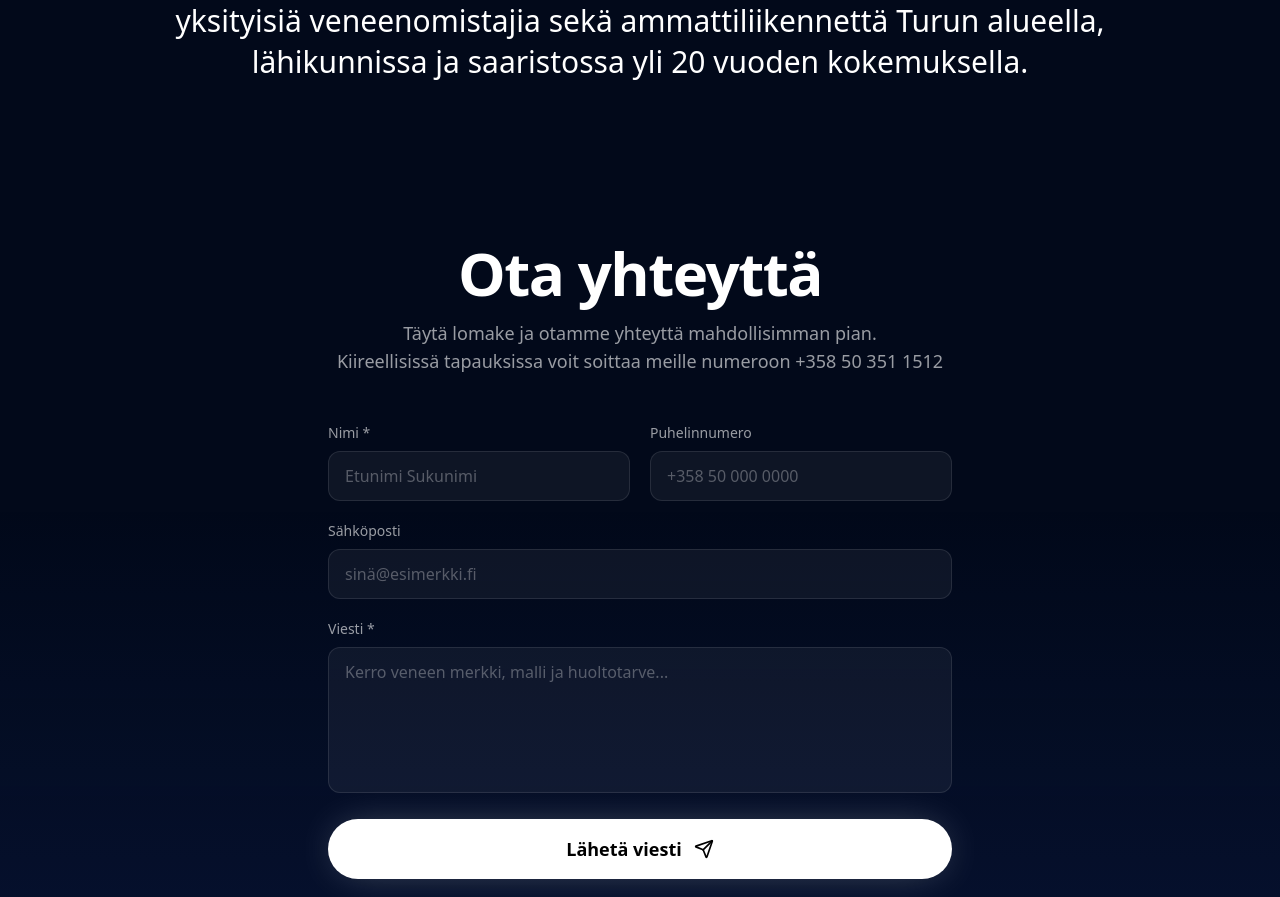
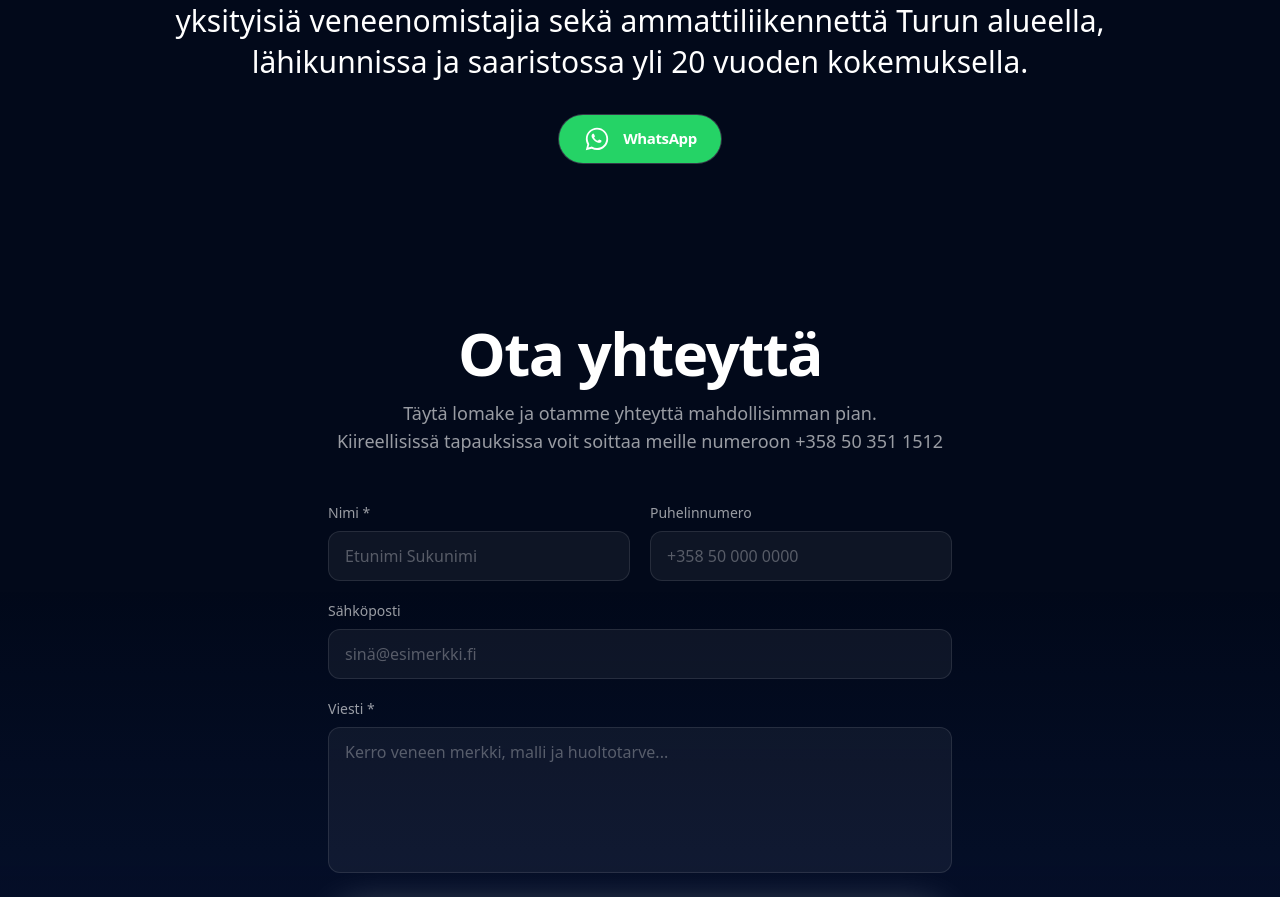
Before and after one commit to leob0i/Abo-Marine, a Next.js app: page /huollot in a window 1280 px wide. Shown: the part 2972-3869 px from the top of the page. Built offline with nearby package versions, Linux system fonts and the light colour scheme.

Commit message:
kuvaava viesti tästä muutoksesta

```diff
--- a/app/huollot/page.tsx
+++ b/app/huollot/page.tsx
@@ -238,6 +238,21 @@ export default function HuollotPage() {
             >
               Veneesi ansaitsee yhtä hyvää huoltoa kuin sinäkin. Palvelemme yksityisiä veneenomistajia sekä ammattiliikennettä Turun alueella, lähikunnissa ja saaristossa yli 20 vuoden kokemuksella.
             </motion.p>
+            <div className="flex justify-center mt-8">
+              <a
+                href="https://wa.me/358503511512"
+                target="_blank"
+                rel="noopener noreferrer"
+                aria-label="Avaa WhatsApp ja ota yhteyttä"
+                className="inline-flex h-12 items-center gap-3 rounded-full bg-[#25D366] px-6 ring-1 ring-white/20 text-white font-semibold text-[15px] transition hover:bg-[#1EBE5D] hover:scale-105"
+              >
+                <svg viewBox="0 0 32 32" className="h-7 w-7 shrink-0 text-white" aria-hidden="true" focusable="false">
+                  <path fill="currentColor" transform="translate(1.5 -0)" d="M19.11 17.53c-.28-.14-1.65-.81-1.9-.9-.26-.1-.45-.14-.64.14-.18.28-.74.9-.9 1.08-.17.18-.33.2-.6.06-.28-.14-1.18-.43-2.25-1.39-.83-.74-1.39-1.66-1.56-1.94-.17-.28-.02-.43.13-.57.13-.13.28-.33.42-.49.14-.17.18-.28.28-.46.1-.18.05-.35-.02-.49-.07-.14-.64-1.55-.87-2.12-.23-.56-.46-.49-.64-.49h-.55c-.2 0-.49.07-.74.35-.26.28-.97.95-.97 2.32 0 1.37 1 2.69 1.14 2.88.14.18 1.97 3 4.77 4.2.67.29 1.19.46 1.6.59.67.21 1.28.18 1.76.11.54-.08 1.65-.67 1.88-1.32.23-.64.23-1.2.16-1.32-.07-.12-.26-.19-.54-.33z" />
+                  <path fill="currentColor" d="M16.01 3.2c-7.03 0-12.75 5.7-12.75 12.7 0 2.23.6 4.41 1.73 6.33L3.2 28.8l6.75-1.77a12.8 12.8 0 0 0 6.06 1.54c7.03 0 12.75-5.7 12.75-12.7S23.04 3.2 16.01 3.2zm0 23.12c-1.93 0-3.82-.52-5.47-1.5l-.39-.23-4.01 1.05 1.07-3.9-.25-.4a10.51 10.51 0 0 1-1.61-5.57c0-5.8 4.75-10.52 10.66-10.52 5.9 0 10.66 4.72 10.66 10.52 0 5.8-4.76 10.55-10.66 10.55z" />
+                </svg>
+                <span className="font-sans text-[15px] font-semibold tracking-tight text-white">WhatsApp</span>
+              </a>
+            </div>
           </div>
         </section>
 
```
